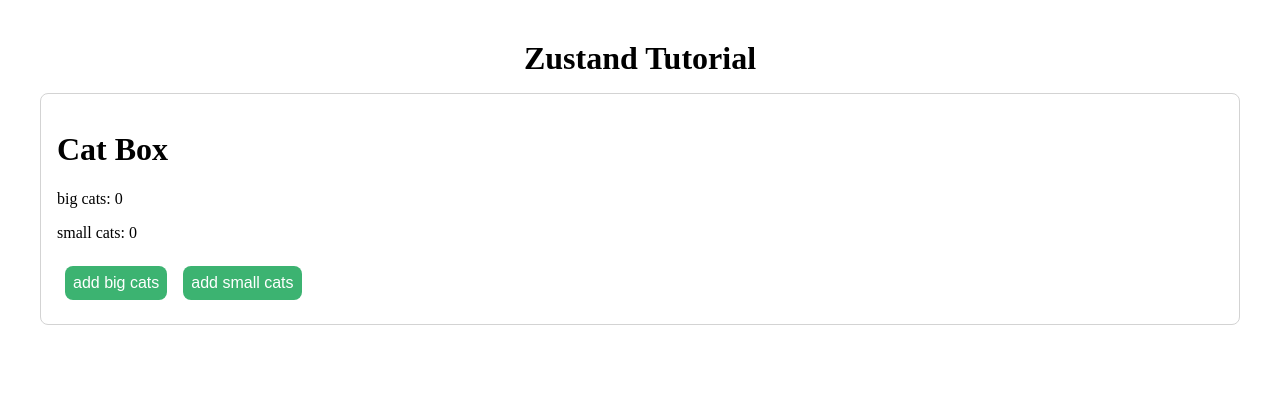
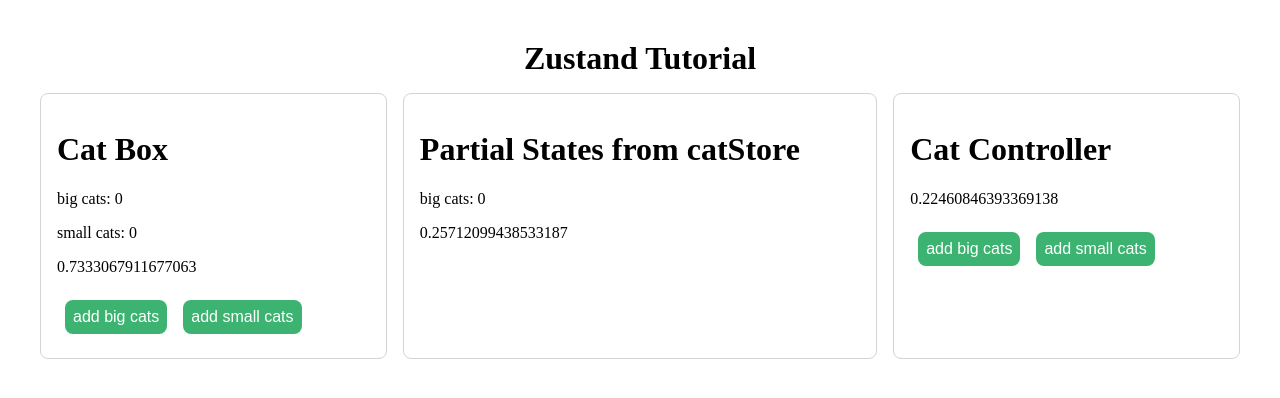
Before and after one commit to niftybytes4u/react_zustand_tutorial, a React (Vite) app: page / in a window 1280 px wide. Shown: the top 398 px of the page. Built offline with nearby package versions, Linux system fonts and the light colour scheme.

Commit message:
03_selector

```diff
--- a/src/App.tsx
+++ b/src/App.tsx
@@ -1,4 +1,6 @@
 import { CatBox } from "./components/CatBox";
+import { CatBox2 } from "./components/CatBox2";
+import { CatController } from "./components/CatController";
 
 function App() {
   return (
@@ -6,6 +8,8 @@
       <h1>Zustand Tutorial</h1>
       <div>
         <CatBox />
+        <CatBox2 />
+        <CatController />
       </div>
     </div>
   );
--- a/src/components/CatBox.tsx
+++ b/src/components/CatBox.tsx
@@ -2,11 +2,18 @@
 import { useCatStore } from "../stores/catStore";
 
 export const CatBox = () => {
-  const bigCats = useCatStore((state) => state.cats.bigCats);
-  const smallCats = useCatStore((state) => state.cats.smallCats);
-  const increaseBigCats = useCatStore((state) => state.increaseBigCats);
-  const increaseSmallCats = useCatStore((state) => state.increaseSmallCats);
-  const summary = useCatStore((state) => state.summary);
+  // const bigCats = useCatStore((state) => state.cats.bigCats);
+  // const smallCats = useCatStore((state) => state.cats.smallCats);
+  // const increaseBigCats = useCatStore((state) => state.increaseBigCats);
+  // const increaseSmallCats = useCatStore((state) => state.increaseSmallCats);
+  // const summary = useCatStore((state) => state.summary);
+
+  const {
+    cats: { bigCats, smallCats },
+    increaseBigCats,
+    increaseSmallCats,
+    summary,
+  } = useCatStore();
 
   console.log(summary());
 
@@ -15,6 +22,7 @@
       <h1>Cat Box</h1>
       <p>big cats: {bigCats}</p>
       <p>small cats: {smallCats}</p>
+      <p>{Math.random()}</p>
       <div>
         <button onClick={increaseBigCats}>add big cats</button>
         <button onClick={increaseSmallCats}>add small cats</button>
--- /dev/null
+++ b/src/components/CatBox2.tsx
@@ -0,0 +1,13 @@
+import { useCatStore } from "../stores/catStore";
+
+export const CatBox2 = () => {
+  const bigCats = useCatStore((state) => state.cats.bigCats);
+
+  return (
+    <div className="box">
+      <h1>Partial States from catStore</h1>
+      <p>big cats: {bigCats}</p>
+      <p>{Math.random()}</p>
+    </div>
+  );
+};
--- /dev/null
+++ b/src/components/CatController.tsx
@@ -0,0 +1,19 @@
+import React from "react";
+import { useCatStore } from "../stores/catStore";
+
+export const CatController = () => {
+  //   const { increaseBigCats, increaseSmallCats } = useCatStore();
+  const increaseBigCats = useCatStore.use.increaseBigCats();
+  const increaseSmallCats = useCatStore.use.increaseSmallCats();
+
+  return (
+    <div className="box">
+      <h1>Cat Controller</h1>
+      <p>{Math.random()}</p>
+      <div>
+        <button onClick={increaseBigCats}>add big cats</button>
+        <button onClick={increaseSmallCats}>add small cats</button>
+      </div>
+    </div>
+  );
+};
--- a/src/stores/catStore.ts
+++ b/src/stores/catStore.ts
@@ -1,5 +1,6 @@
 import { create } from "zustand";
 import { immer } from "zustand/middleware/immer";
+import { createSelectors } from "../utils/createSelectors";
 
 type TCatStoreState = {
   cats: {
@@ -11,7 +12,8 @@
   summary: () => void;
 };
 
-export const useCatStore = create<TCatStoreState>()(
+export const useCatStore = createSelectors(
+  create<TCatStoreState>()(
     immer((set, get) => ({
       cats: {
         bigCats: 0,
@@ -30,4 +32,5 @@
         return `There are ${total} cats in total. `;
       },
     }))
+  )
 );
--- /dev/null
+++ b/src/utils/createSelectors.ts
@@ -0,0 +1,17 @@
+import { StoreApi, UseBoundStore } from "zustand";
+
+type WithSelectors<S> = S extends { getState: () => infer T }
+  ? S & { use: { [K in keyof T]: () => T[K] } }
+  : never;
+
+export const createSelectors = <S extends UseBoundStore<StoreApi<object>>>(
+  _store: S
+) => {
+  const store = _store as WithSelectors<typeof _store>;
+  store.use = {};
+  for (const k of Object.keys(store.getState())) {
+    (store.use as any)[k] = () => store((s) => s[k as keyof typeof s]);
+  }
+
+  return store;
+};
```
Lines whose indentation alone changed are shown as unchanged.
